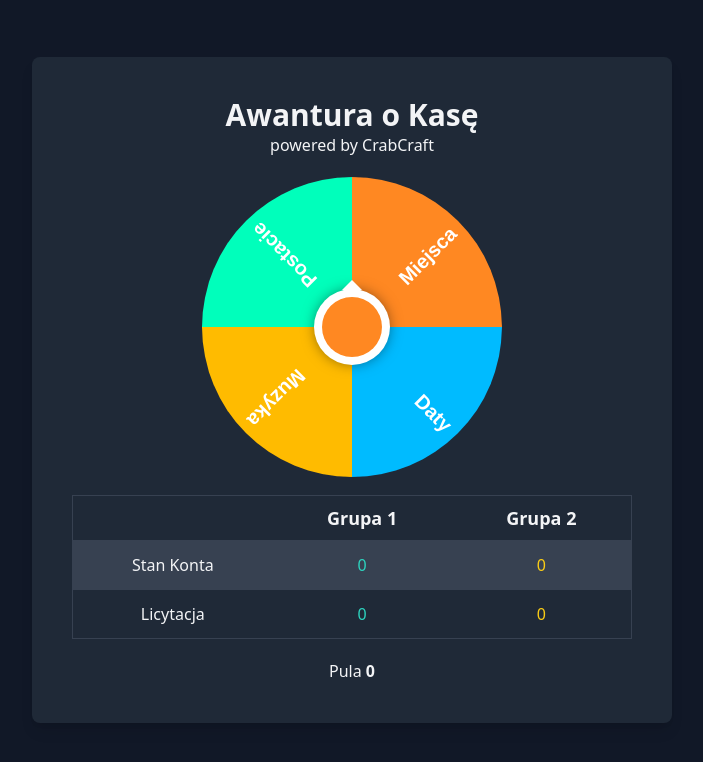
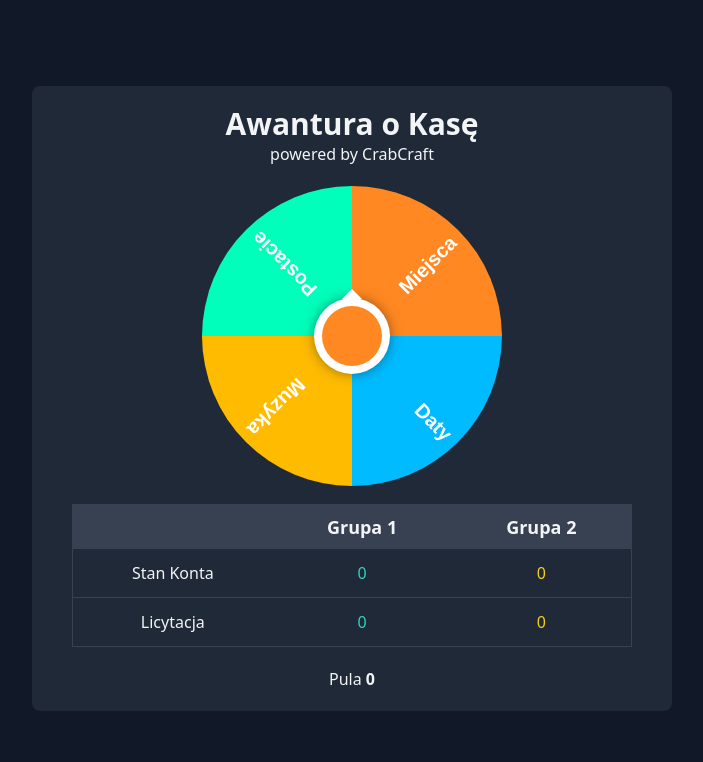
Before and after one commit to Norbiros/CashBattle, a SvelteKit app: page /points in a window 1280 px wide. Shown: the top 762 px of the page, without its empty margins (288-991 px from the left). Built offline with nearby package versions, Linux system fonts and the light colour scheme.

Commit message:
refactor: Cleanup code

```diff
--- /dev/null
+++ b/src/components/Button.svelte
@@ -0,0 +1,12 @@
+<script lang="ts">
+	export let color: string = "bg-blue-500";
+	export let text: string;
+	export let onClick: () => void;
+</script>
+
+<button
+	on:click={onClick}
+	class="w-full rounded-md py-2 text-white hover:opacity-90 {color}"
+>
+	{text}
+</button>
--- /dev/null
+++ b/src/components/TableRow.svelte
@@ -0,0 +1,11 @@
+<script lang="ts">
+	export let label: string;
+	export let teamOneValue: string;
+	export let teamTwoValue: string;
+</script>
+
+<tr class="bg-gray-800 border-b border-gray-700">
+	<td class="px-4 py-3 font-medium">{label}</td>
+	<td class="px-4 py-3 text-teal-400">{teamOneValue}</td>
+	<td class="px-4 py-3 text-yellow-400">{teamTwoValue}</td>
+</tr>
--- a/src/components/Wheel.svelte
+++ b/src/components/Wheel.svelte
@@ -6,7 +6,7 @@
 		{ color: '#f82', label: 'Miejsca' },
 		{ color: '#0bf', label: 'Daty' },
 		{ color: '#fb0', label: 'Muzyka' },
-		{ color: '#0fb', label: 'Postacie' },
+		{ color: '#0fb', label: 'Postacie' }
 	];
 
 	const rand = (m, M) => Math.random() * (M - m) + m;
@@ -88,6 +88,11 @@
 	}
 </script>
 
+<div id="wheelOfFortune">
+	<canvas bind:this={canvasEl} width="300" height="300"></canvas>
+	<div bind:this={spinEl} id="spin"></div>
+</div>
+
 <style>
 	* {
 		margin: 0;
@@ -120,7 +125,9 @@
 		margin: -10%;
 		background: #fff;
 		color: #fff;
-        box-shadow: 0 0 0 8px currentColor, 0 0 15px 5px rgba(0, 0, 0, 0.6);
+		box-shadow:
+			0 0 0 8px currentColor,
+			0 0 15px 5px rgba(0, 0, 0, 0.6);
 		border-radius: 50%;
 		transition: 0.1s;
 	}
@@ -134,8 +141,3 @@
 		border-top: none;
 	}
 </style>
-
-<div id="wheelOfFortune">
-	<canvas bind:this={canvasEl} width="300" height="300"></canvas>
-	<div bind:this={spinEl} id="spin"></div>
-</div>
--- a/src/routes/+page.svelte
+++ b/src/routes/+page.svelte
@@ -1,12 +1,15 @@
 <script lang="ts">
-	import { points } from "../stores/points";
+	import { points } from '../stores/points';
 	import { browser } from '$app/environment';
+	import Button from '../components/Button.svelte';
+	import Input from '../components/Input.svelte';
+	import { writable } from 'svelte/store';
 
 	let timerInterval: number | undefined = undefined;
 
 	function updatePoints() {
 		if (browser) {
-			localStorage.setItem("data", JSON.stringify($points));
+			localStorage.setItem('data', JSON.stringify($points));
 		}
 	}
 
@@ -36,13 +39,13 @@
 
 	function spin() {
 		$points.spin = !$points.spin;
-		updatePoints()
+		updatePoints();
 	}
 
 	function newBidding() {
 		$points.team_one_bidding = 5;
 		$points.team_two_bidding = 5;
-		updatePoints()
+		updatePoints();
 	}
 
 	function startTimer() {
@@ -69,15 +72,15 @@
 	}
 </script>
 
-<div class="p-6 bg-gray-100 max-w-md mx-auto rounded-lg shadow-md">
+<div class="mx-auto max-w-md rounded-lg bg-gray-100 p-6 shadow-md">
 	<div class="space-y-4">
-		<h2 class="text-xl font-bold text-center">Grupa 1</h2>
+		<h2 class="text-center text-xl font-bold">Grupa 1</h2>
 		<div class="flex space-x-2">
 			<input type="number" bind:value={$points.team_one_points} on:input={updatePoints} class="w-1/2 p-2 border border-gray-300 rounded-md"/>
 			<input type="number" bind:value={$points.team_one_bidding} on:input={updatePoints} class="w-1/2 p-2 border border-gray-300 rounded-md"/>
 		</div>
 
-		<h2 class="text-xl font-bold text-center">Grupa 2</h2>
+		<h2 class="text-center text-xl font-bold">Grupa 2</h2>
 		<div class="flex space-x-2">
 			<input type="number" bind:value={$points.team_two_points} on:input={updatePoints} class="w-1/2 p-2 border border-gray-300 rounded-md"/>
 			<input type="number" bind:value={$points.team_two_bidding} on:input={updatePoints} class="w-1/2 p-2 border border-gray-300 rounded-md"/>
@@ -86,18 +89,21 @@
 		<h2 class="text-xl font-bold text-center">Z poprzedniej rundy</h2>
 		<input type="number" bind:value={$points.stakes_previous_round} on:input={updatePoints} class="w-full p-2 border border-gray-300 rounded-md"/>
 
-		<div class="text-lg font-semibold mt-4 text-center">
-			Pula: <span>{($points.stakes_previous_round + $points.team_one_bidding + $points.team_two_bidding) * 100}</span>
+		<div class="mt-4 text-center text-lg font-semibold">
+			Pula: <span
+				>{($points.stakes_previous_round + $points.team_one_bidding + $points.team_two_bidding) *
+					100}</span
+			>
 		</div>
 	</div>
 
-	<div class="flex flex-col space-y-2 mt-6">
-		<button on:click={lose} class="w-full py-2 bg-red-500 text-white rounded-md hover:bg-red-600">Źle odpowiedzieli</button>
-		<button on:click={teamOneWon} class="w-full py-2 bg-blue-500 text-white rounded-md hover:bg-blue-600">Drużyna 1 wygrała</button>
-		<button on:click={teamTwoWon} class="w-full py-2 bg-green-500 text-white rounded-md hover:bg-green-600">Drużyna 2 wygrała</button>
-		<button on:click={spin} class="w-full py-2 bg-yellow-500 text-white rounded-md hover:bg-yellow-600">Zakręć</button>
-		<button on:click={newBidding} class="w-full py-2 bg-purple-500 text-white rounded-md hover:bg-purple-600">Nowa obstawianie</button>
-		<button on:click={startTimer} class="w-full py-2 bg-orange-500 text-white rounded-md hover:bg-orange-600">Rozpocznij timer</button>
-		<button on:click={clearTimer} class="w-full py-2 bg-gray-500 text-white rounded-md hover:bg-gray-600">Wyczyść timer</button>
+	<div class="mt-6 flex flex-col space-y-2">
+		<Button onClick={lose} color="bg-red-500" text="Złe odpowiedzi" />
+		<Button onClick={teamOneWon} color="bg-blue-500" text="Drużyna 1 wygrała" />
+		<Button onClick={teamTwoWon} color="bg-green-500" text="Drużyna 2 wygrała" />
+		<Button onClick={spin} color="bg-yellow-500" text="Zakręć" />
+		<Button onClick={newBidding} color="bg-purple-500" text="Nowe obstawianie" />
+		<Button onClick={startTimer} color="bg-orange-500" text="Rozpocznij timer" />
+		<Button onClick={clearTimer} color="bg-gray-500" text="Wyczyść timer" />
 	</div>
 </div>
--- a/src/routes/points/+page.svelte
+++ b/src/routes/points/+page.svelte
@@ -1,39 +1,46 @@
 <script>
-	import { points } from "../../stores/points"
+	import { points } from '../../stores/points';
 	import Wheel from '../../components/Wheel.svelte';
+	import TableRow from '../../components/TableRow.svelte';
 </script>
 
-<div class="bg-gray-900 flex items-center justify-center min-h-screen">
-	<div class="bg-gray-800 text-gray-100 rounded-lg shadow-lg p-10 w-1/2 text-center mb-5">
+<div class="flex min-h-screen items-center justify-center bg-gray-900 text-gray-100">
+	<div class="mb-5 mt-4 w-1/2 rounded-lg bg-gray-800 px-10 py-5 text-center">
 		<div class="mb-5">
-			<h1 class="font-bold text-3xl">Awantura o Kasę</h1>
+			<h1 class="text-3xl font-bold">Awantura o Kasę</h1>
 			<h1>powered by CrabCraft</h1>
 		</div>
 		<Wheel />
+		<table class="mt-3 min-w-full table-auto border border-gray-700 bg-gray-700 text-center">
+			<thead>
+				<tr class="text-lg font-semibold">
+					<th class="px-4 py-2"></th>
+					<th class="px-4 py-2">Grupa 1</th>
+					<th class="px-4 py-2">Grupa 2</th>
+				</tr>
+			</thead>
+			<tbody>
+				<TableRow
+					label="Stan Konta"
+					teamOneValue={($points.team_one_points - $points.team_one_bidding) * 100}
+					teamTwoValue={($points.team_two_points - $points.team_two_bidding) * 100}
+				/>
+				<TableRow
+					label="Licytacja"
+					teamOneValue={$points.team_one_bidding * 100}
+					teamTwoValue={$points.team_two_bidding * 100}
+				/>
+			</tbody>
+		</table>
+		<div class="mt-5 w-full text-center">
+			Pula
+			<span class="font-bold">
+				{($points.stakes_previous_round + $points.team_one_bidding + $points.team_two_bidding) *
+					100}
+			</span>
+		</div>
 		{#if $points.time !== 0}
 			<span>Czas na odpowiedź: <strong class="font-bold">{$points.time}</strong></span>
 		{/if}
-		<table class="min-w-full text-center table-auto border border-gray-700 mt-3">
-			<thead>
-				<tr>
-					<th class="px-4 py-2 text-lg font-semibold border-b border-gray-700"></th>
-					<th class="px-4 py-2 text-lg font-semibold border-b border-gray-700">Grupa 1</th>
-					<th class="px-4 py-2 text-lg font-semibold border-b border-gray-700">Grupa 2</th>
-				</tr>
-			</thead>
-			<tbody>
-				<tr class="bg-gray-700">
-					<td class="px-4 py-3 border-b border-gray-700 font-medium">Stan Konta</td>
-					<td class="px-4 py-3 border-b border-gray-700 text-teal-400">{($points.team_one_points - $points.team_one_bidding) * 100}</td>
-					<td class="px-4 py-3 border-b border-gray-700 text-yellow-400">{($points.team_two_points - $points.team_two_bidding) * 100}</td>
-				</tr>
-				<tr class="bg-gray-800">
-					<td class="px-4 py-3 border-b border-gray-700 font-medium">Licytacja</td>
-					<td class="px-4 py-3 border-b border-gray-700 text-teal-400">{$points.team_one_bidding * 100}</td>
-					<td class="px-4 py-3 border-b border-gray-700 text-yellow-400">{$points.team_two_bidding * 100}</td>
-				</tr>
-			</tbody>
-		</table>
-		<div class="text-center w-full mt-5">Pula <span class="font-bold">{($points.stakes_previous_round + $points.team_one_bidding + $points.team_two_bidding) * 100}</span></div>
 	</div>
 </div>
```
Also changed, not shown: src/stores/points.ts (+15 -13 lines). Lines whose indentation alone changed are shown as unchanged.
